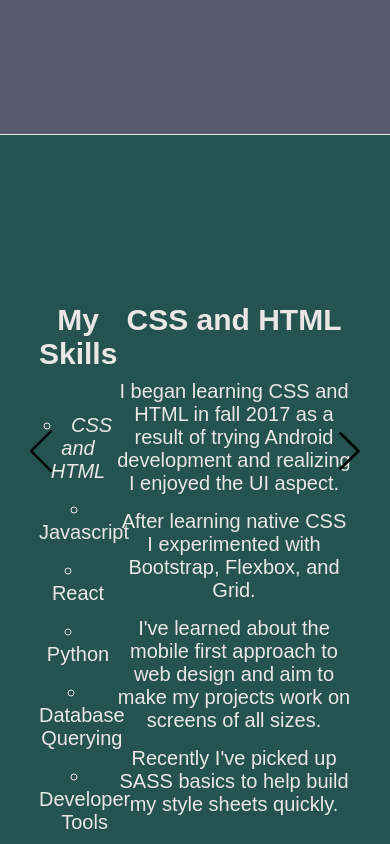
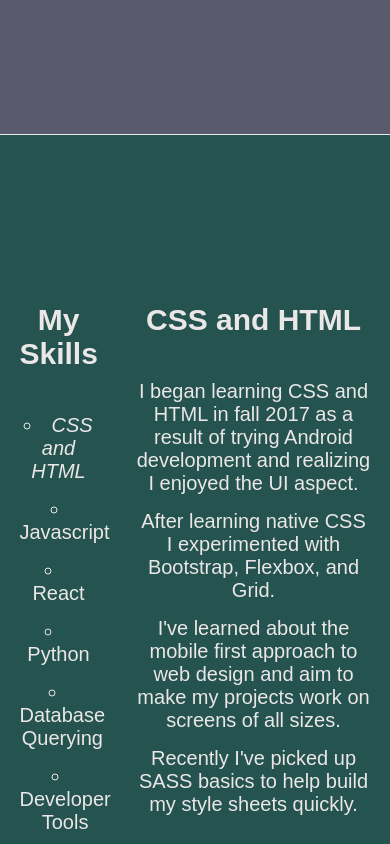
Before and after one commit to Cooper-Runstein/Website-CooperRunstein, a React (Create React App) app: page / in a window 390 px wide. Shown: the part 1680-2524 px from the top of the page. Built offline with nearby package versions, Linux system fonts and the light colour scheme.

Commit message:
Arrows fix

```diff
--- a/src/main.css
+++ b/src/main.css
@@ -377,22 +377,6 @@ a:hover{
     padding-right: 10vw;
 }
 
-@media only screen and (max-width: 800px){
-    .about-text{
-        flex-direction: column;
-    }
-    .about-text p{
-        max-width: 90vw;
-    }
-    .skills{
-        grid-template-columns: 1fr;
-        grid-template-rows: 1fr 3fr 3fr;
-    }
-    .skills-title{
-        grid-column-end: 2;
-    }
-}
-
 @media only screen and (max-height: 700px){
   .about-container{
     height: 150vh;
@@ -402,6 +386,10 @@ a:hover{
   }
   .about-container h2{
     display: inline;
+  }
+
+  .back, .forward{
+    top: 300vh;
   }
 }
 
@@ -414,6 +402,9 @@ a:hover{
   }
   .about-container{
     height: 170vh;
+  }
+  .back, .forward{
+    top: 360vh;
   }
 }
 .isActive{
@@ -432,6 +423,9 @@ a:hover{
 
   .skills-container{
     height: 150vh;
+    padding-left: 5vw;
+    padding-right: 5vw;
+    justify-content: space-between;
   }
 
   .about-container{
@@ -439,6 +433,11 @@ a:hover{
    padding-top: 5vh;
   }
 
+  .back, .forward{
+    top: 400vh;
+
+  }
+
 }
 
 .active-skill{
```
